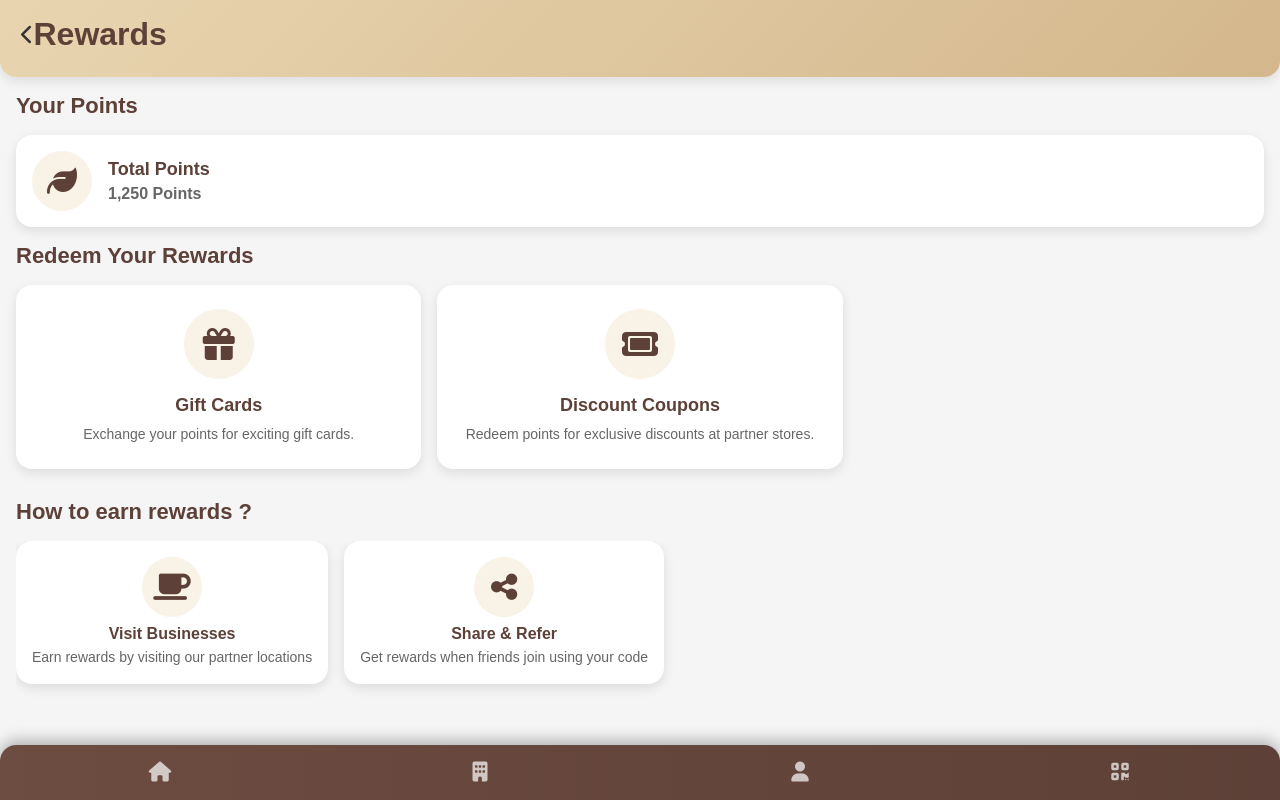
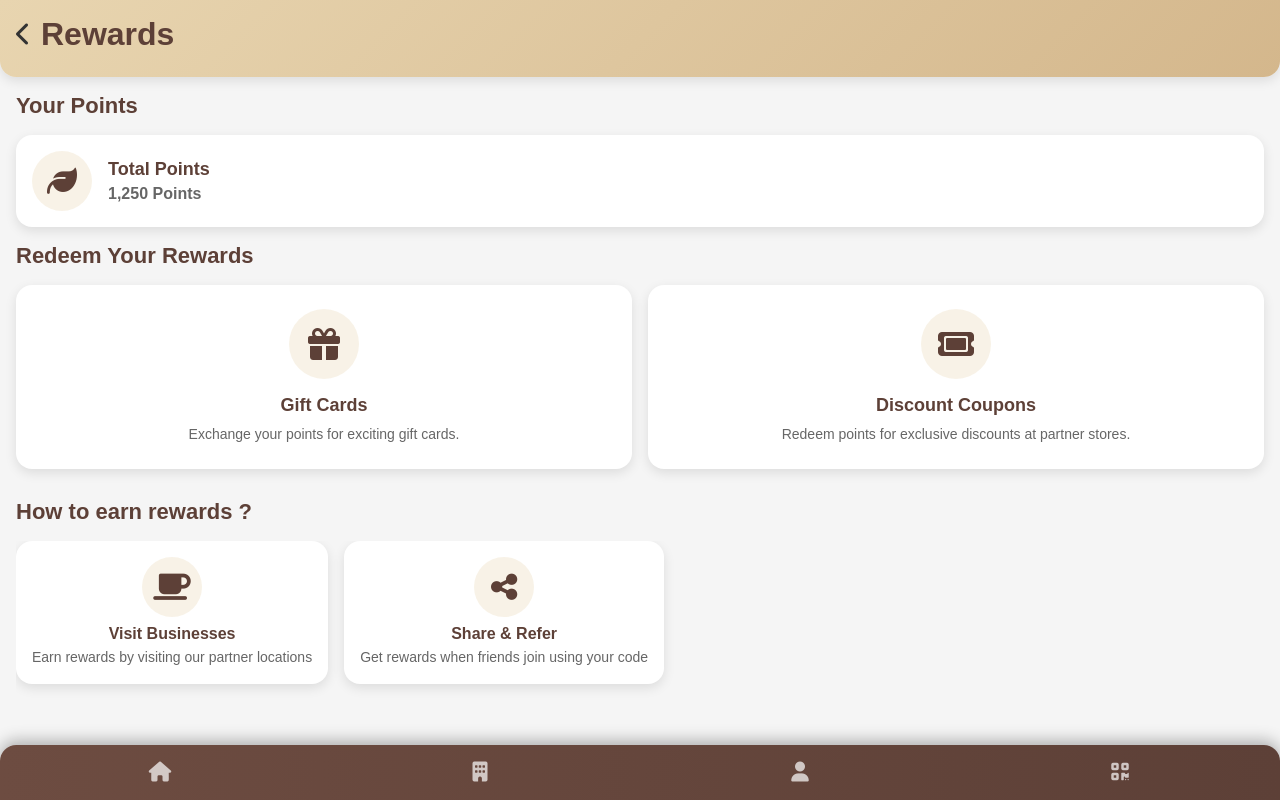
Before and after one commit to brimt/athar-client, a plain HTML site: page dashboard/rewards/index.html in a window 1280 px wide. Drawn offline with Linux system fonts and the light colour scheme.

Commit message:
edit on back-arrows

```diff
--- a/dashboard/assets/css/businesses.css
+++ b/dashboard/assets/css/businesses.css
@@ -91,6 +91,7 @@ body {
 .back-arrow {
   font-size: 24px;
   transition: all 0.3s ease;
+  margin-right: 10px;
 }
 
 .back-arrow a {
--- a/dashboard/assets/css/coupons.css
+++ b/dashboard/assets/css/coupons.css
@@ -38,9 +38,9 @@ body {
 }
 
 .back-arrow {
-  font-size: 20px;
+  font-size: 24px;
   transition: all 0.3s ease;
-  margin-left: 5px;
+  margin-right: 10px;
 }
 
 .back-arrow a {
--- a/dashboard/assets/css/rewards.css
+++ b/dashboard/assets/css/rewards.css
@@ -44,9 +44,9 @@ body {
 }
 
 .back-arrow {
-  font-size: 20px;
+  font-size: 24px;
   transition: all 0.3s ease;
-  margin-left: 5px;
+  margin-right: 10px;
 }
 
 .back-arrow a {
@@ -76,9 +76,6 @@ body {
 
 a{
   text-decoration: none;
-  display: flex;
-  flex-direction: column;
-  align-items: center;
 }
 
 .rewards-card {
--- a/dashboard/rewards/index.html
+++ b/dashboard/rewards/index.html
@@ -46,15 +46,12 @@
       </div>
 
       <div class="redeem-card">
-        <a href="../coupons/index.html">
-          <div class="card-icon">
-            <i class="fa-solid fa-ticket"></i>
-          </div>
-          <h3>Discount Coupons</h3>
-          <p>Redeem points for exclusive discounts at partner stores.</p>
+        <div class="card-icon">
+          <i class="fa-solid fa-ticket"></i>
         </div>
-
-        </a>
+        <h3>Discount Coupons</h3>
+        <p>Redeem points for exclusive discounts at partner stores.</p>
+      </div>
     </div>
   </div>
 
```
